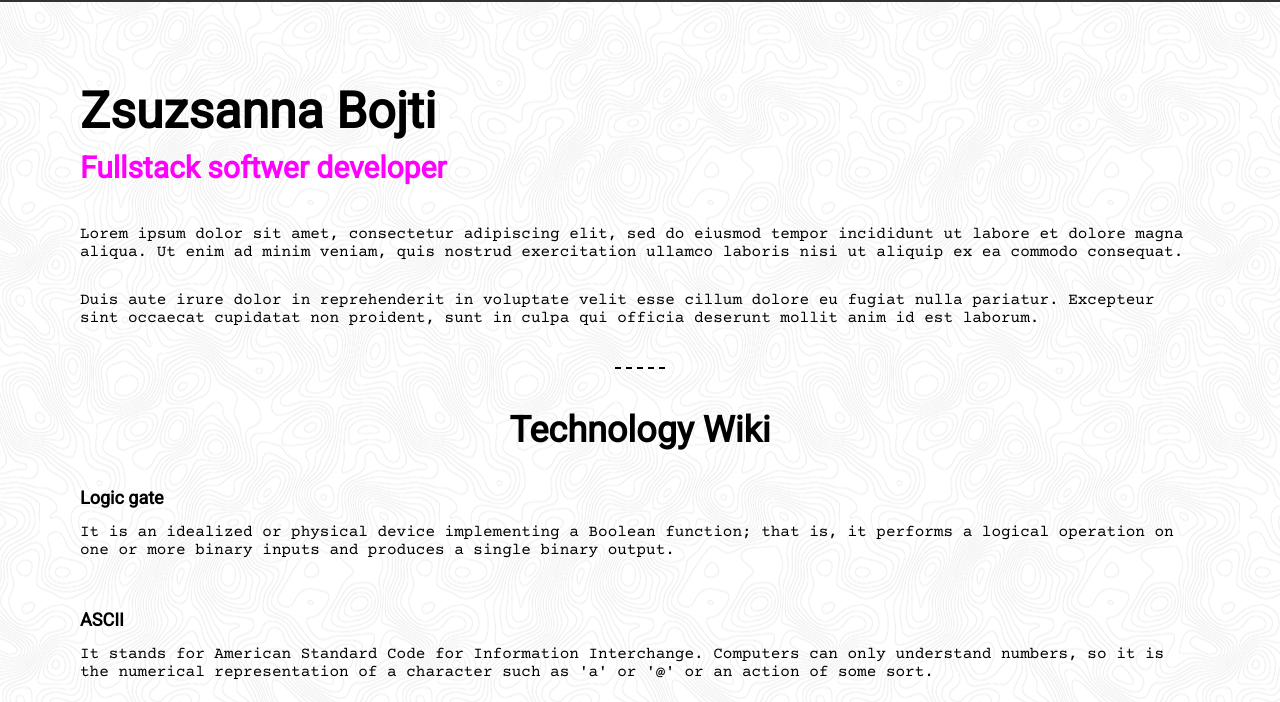
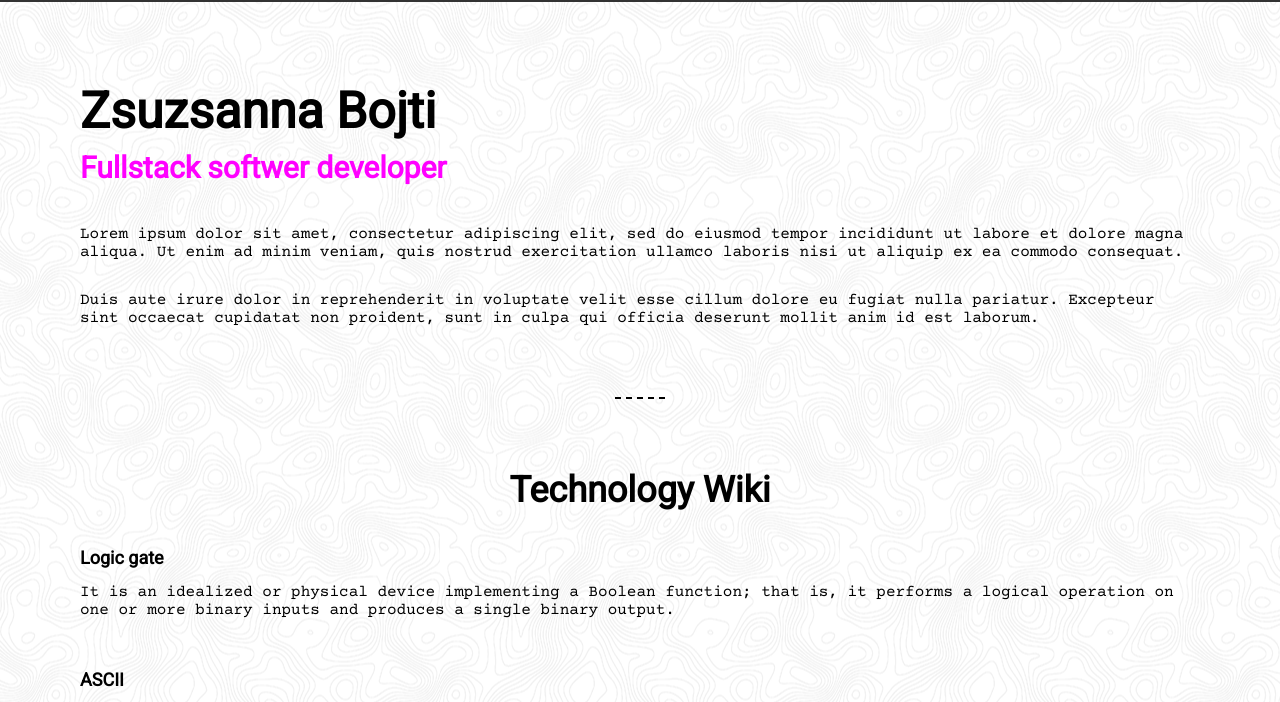
Before and after one commit to BojtiZsuzsanna/MyFirstWebsite, a plain HTML site: page index.html in a window 1280 px wide. Shown: the part 68-770 px from the top of the page. Drawn offline with nearby package versions, Linux system fonts and the light colour scheme.

Commit message:
Changed margin in separator line

```diff
--- a/styles.css
+++ b/styles.css
@@ -59,7 +59,7 @@ h2{
 #separatorLines{
     width: 50px;
     border-bottom: dashed black 2px;
-    margin: 40px auto;
+    margin: 70px auto;
 }
 
 p{
```
